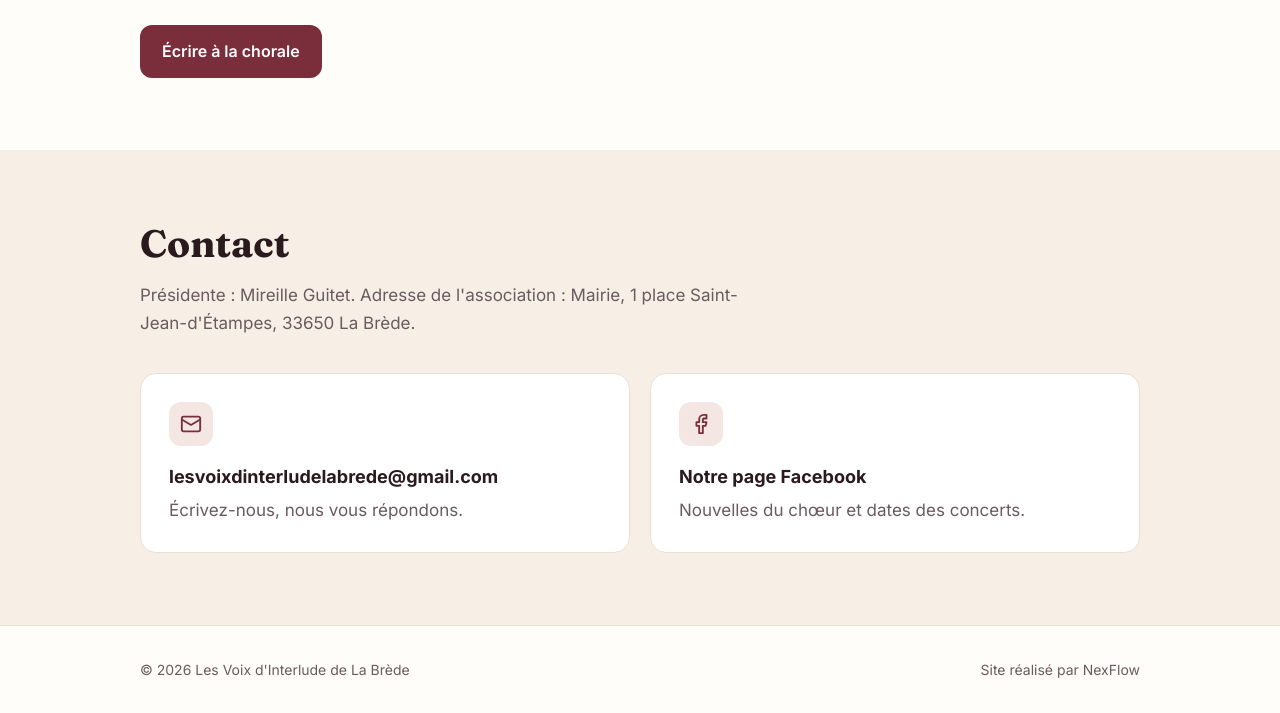
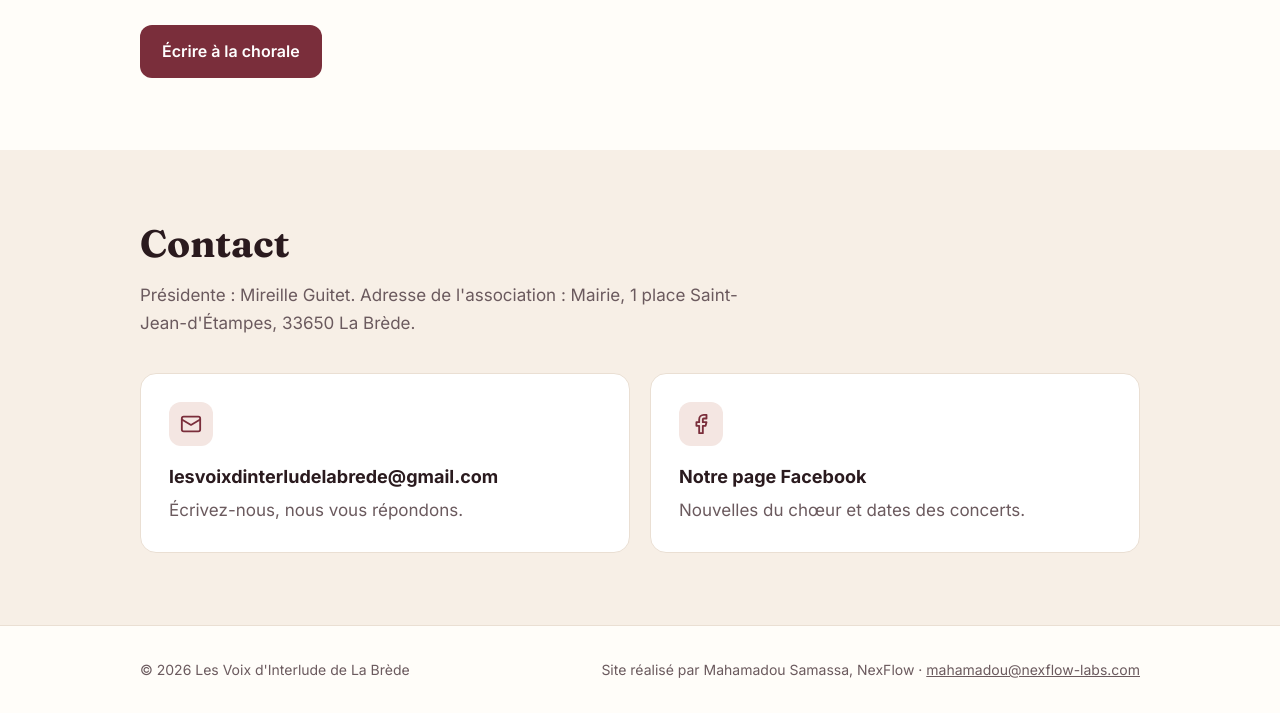
Before and after one commit to mahamadou-nexflow/maquettes, a plain HTML site: page voix-dinterlude/index.html in a window 1280 px wide. Shown: the part 1761-2474 px from the top of the page. Drawn offline with Linux system fonts and the light colour scheme.

Commit message:
Voix d'Interlude : contact du createur en pied de page

```diff
--- a/voix-dinterlude/index.html
+++ b/voix-dinterlude/index.html
@@ -169,7 +169,7 @@
 <footer>
   <div class="wrap">
     <span>© 2026 Les Voix d'Interlude de La Brède</span>
-    <span>Site réalisé par NexFlow</span>
+    <span>Site réalisé par Mahamadou Samassa, NexFlow · <a href="mailto:mahamadou@nexflow-labs.com" style="color:inherit;text-decoration:underline">mahamadou@nexflow-labs.com</a></span>
   </div>
 </footer>
 
```
